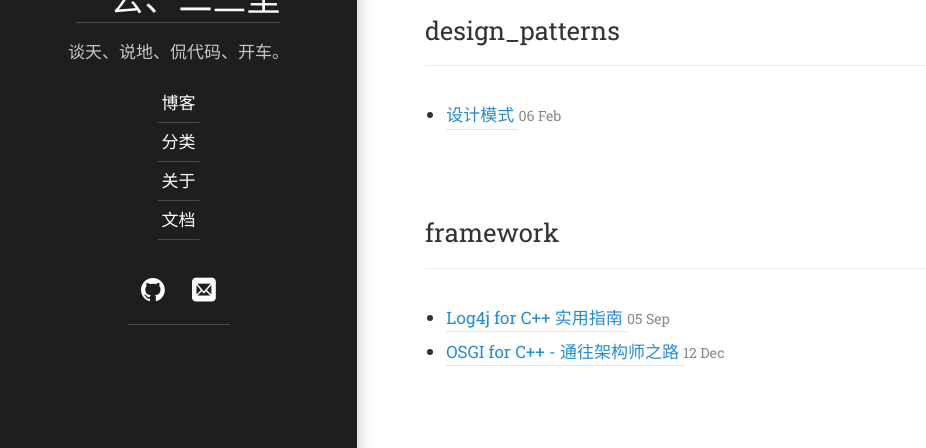
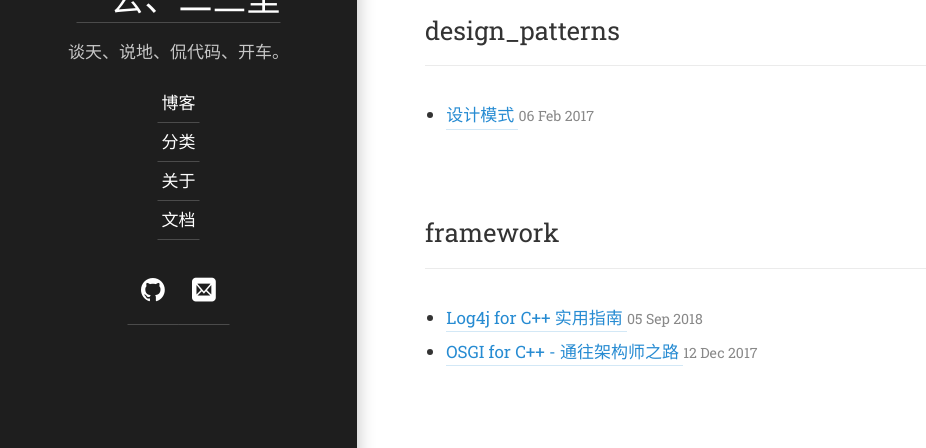
Before and after one commit to Waleon/Waleon.github.io, a Jekyll site: the page built from category.md, in a window 1280 px wide. Shown: the part 363-811 px from the top of the page, without its empty margins (0-926 px from the left). Built offline with Jekyll 4.4.1, drawn with Linux system fonts in a browser that asks for light colours; some web fonts are replaced.

Commit message:
update date format

```diff
--- a/category.md
+++ b/category.md
@@ -12,8 +12,7 @@ accent_image:
 ---
 
 {% assign date_formats  = site.data.strings.date_formats               %}
-{% assign list_group_by = date_formats.list_group_by | default:"%Y"    %}
-{% assign list_entry    = date_formats.list_entry    | default:"%d %b" %}
+{% assign format = date_formats.related_post | default:"%d %b %Y" %}
 
 {% for category in site.categories %}<a class="button" href="#{{ category | first }}">{{ category | first }}</a>{% endfor %}
 
@@ -26,7 +25,7 @@ accent_image:
   <a href="{{ post.url | relative_url }}" class="h4 flip-title">
     <span>{{ post.title }}</span>
   </a>
-  <time class="heading faded fine" datetime="{{ post.date | date_to_xmlschema }}">{{ post.date | date:list_entry }}</time>
+  <time class="heading faded fine" datetime="{{ post.date | date_to_xmlschema }}">{{ post.date | date:format }}</time>
 </li>
 {% endfor %}
 </ul>
```
